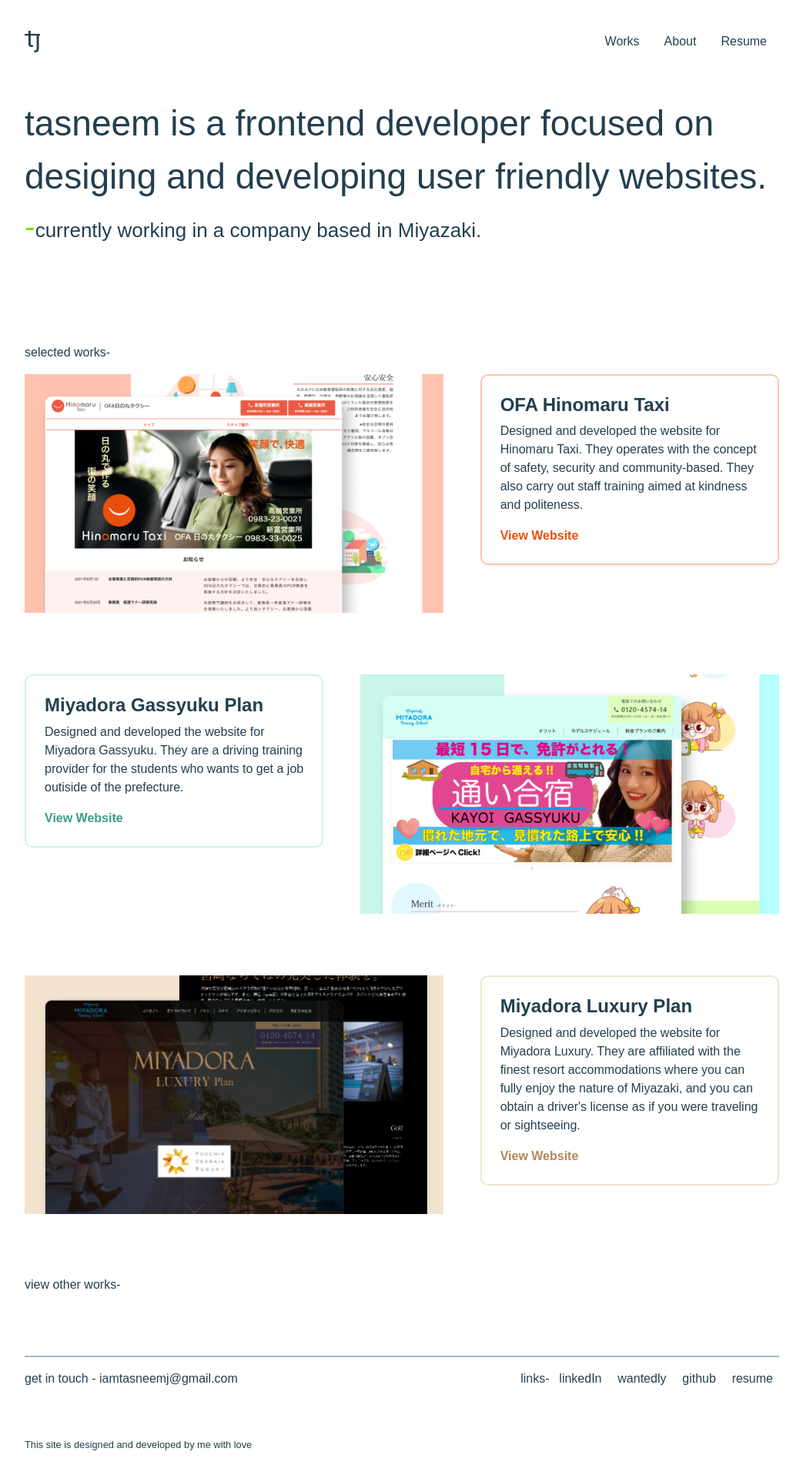
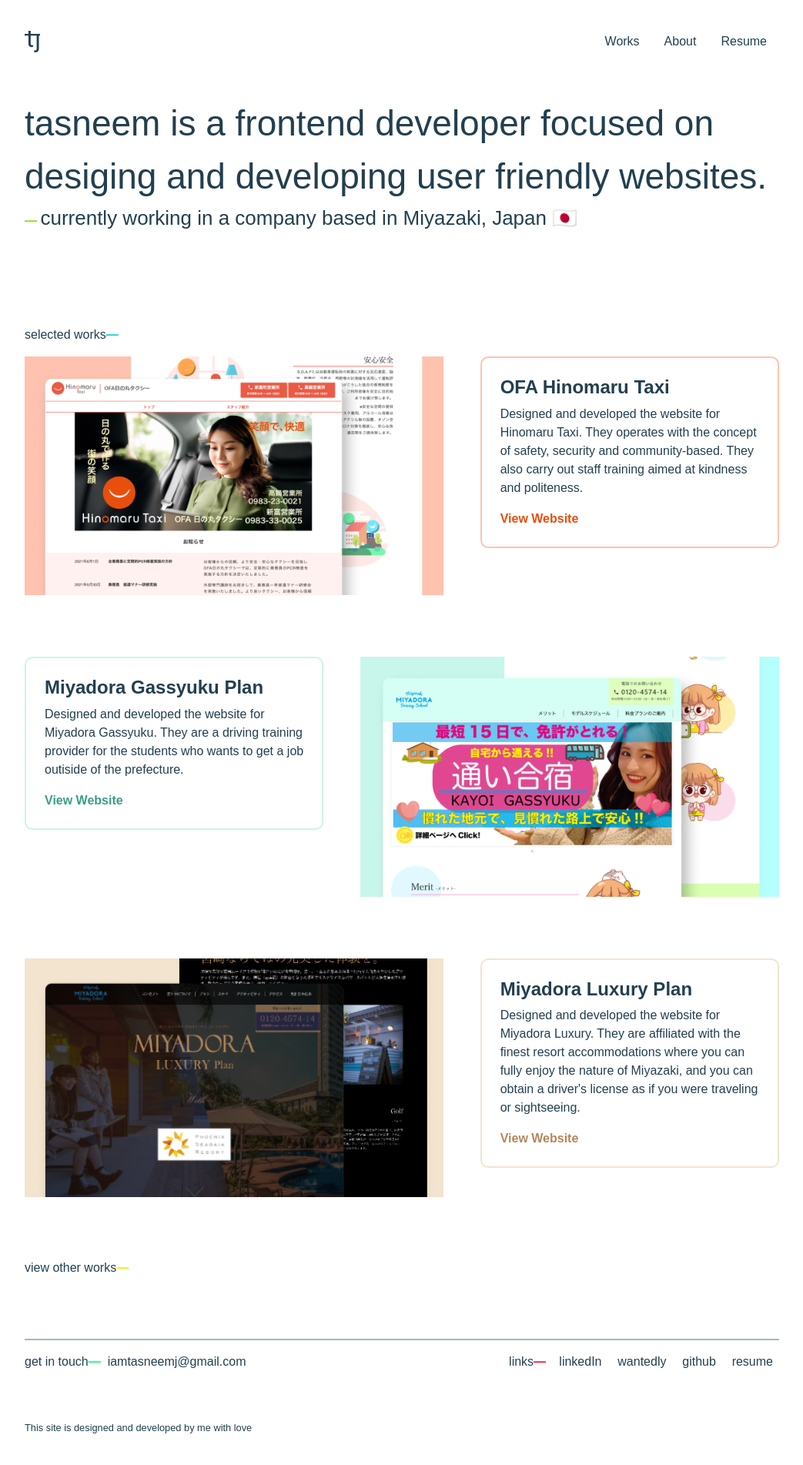
Before and after one commit to tasneemjs/portfolio, a React (Create React App) app: page / in a window 1280 px wide. Shown: the whole page at 77% size, without its empty margins (118-1161 px from the left). After the commit the page ends 1880 px from the top, so only its background shows below. Built offline with nearby package versions, Linux system fonts and the light colour scheme.

Commit message:
new changes on App css file

```diff
--- a/src/App.css
+++ b/src/App.css
@@ -8,7 +8,22 @@
 a{
   text-decoration: none;
 }
-
+.hypen1{
+  color: #00D2DF;
+  font-weight: bolder;
+}
+.hypen2{
+  color: #FFE70B;
+  font-weight: bolder;
+}
+.hypen3{
+  color: #0BFF7B;
+  font-weight: bolder;
+}
+.hypen4{
+  color: #FF0B45;
+  font-weight: bolder;
+}
 @media (max-width: 48em) {
 .App {
   padding-left: 1rem;
--- a/src/components/footer/Footer.js
+++ b/src/components/footer/Footer.js
@@ -5,9 +5,9 @@
       <footer className="">
         <hr />
         <div className="footer-grid">
-          <p>get in touch <span class="hypen3">-</span> <a href="mailto:iamtasneemj@gmail.com">iamtasneemj@gmail.com</a></p>
+          <p>get in touch<span class="hypen3">—&nbsp;</span> <a href="mailto:iamtasneemj@gmail.com">iamtasneemj@gmail.com</a></p>
           <ul>
-            links<span class="hypen4">-</span><li><a href="https://www.linkedin.com/in/tasneemjannat/" target="_blank" rel="noreferrer">linkedIn</a></li>
+            links<span class="hypen4">—&nbsp;</span><li><a href="https://www.linkedin.com/in/tasneemjannat/" target="_blank" rel="noreferrer">linkedIn</a></li>
             <li><a href="https://www.wantedly.com/id/tasneem" target="_blank" rel="noreferrer">wantedly</a></li>
             <li><a href="https://github.com/tasneemjs/" target="_blank" rel="noreferrer">github</a></li>
             <li><a href={`/${'Tasneem_Jannat-Resume.pdf'}`} target="_blank" rel="noreferrer">resume</a></li>
--- a/src/components/intro/Intro.css
+++ b/src/components/intro/Intro.css
@@ -10,5 +10,5 @@
 }
 .in-hypn{
     color: #7DDF00;
-    font-size: calc(25px + 2vmin);
+    font-weight: bolder;
 }
--- a/src/components/intro/Intro.js
+++ b/src/components/intro/Intro.js
@@ -8,8 +8,7 @@
             on desiging and developing user friendly websites.
             </p>
             <p className="p2">
-                <span className="in-hypn">-</span>
-                <span className="intro-p2">currently working in a company based in Miyazaki.</span>
+                <span className="in-hypn">—&nbsp;</span><span className="intro-p2">currently working in a company based in Miyazaki, Japan 🇯🇵</span>
             </p>
         </div>
     );
--- a/src/components/works/SelectedWorks.js
+++ b/src/components/works/SelectedWorks.js
@@ -50,7 +50,7 @@
     }, []);
     return (
     <section style={{ marginTop: 120 }}>
-    <p>selected works<span class="hypen1">-</span></p>
+    <p>selected works<span class="hypen1">—&nbsp;</span></p>
 
         <div className="box-grid ">
 
@@ -102,7 +102,7 @@
             </Div3>
         </div>
 
-        <div><Link to={"./works"} style={{color: '#233f4f'}}>view other works<span class="hypen2">-</span></Link></div>
+        <div><Link to={"./works"} style={{color: '#233f4f'}}>view other works<span class="hypen2">—&nbsp;</span></Link></div>
     </section>
         );
     };
```
